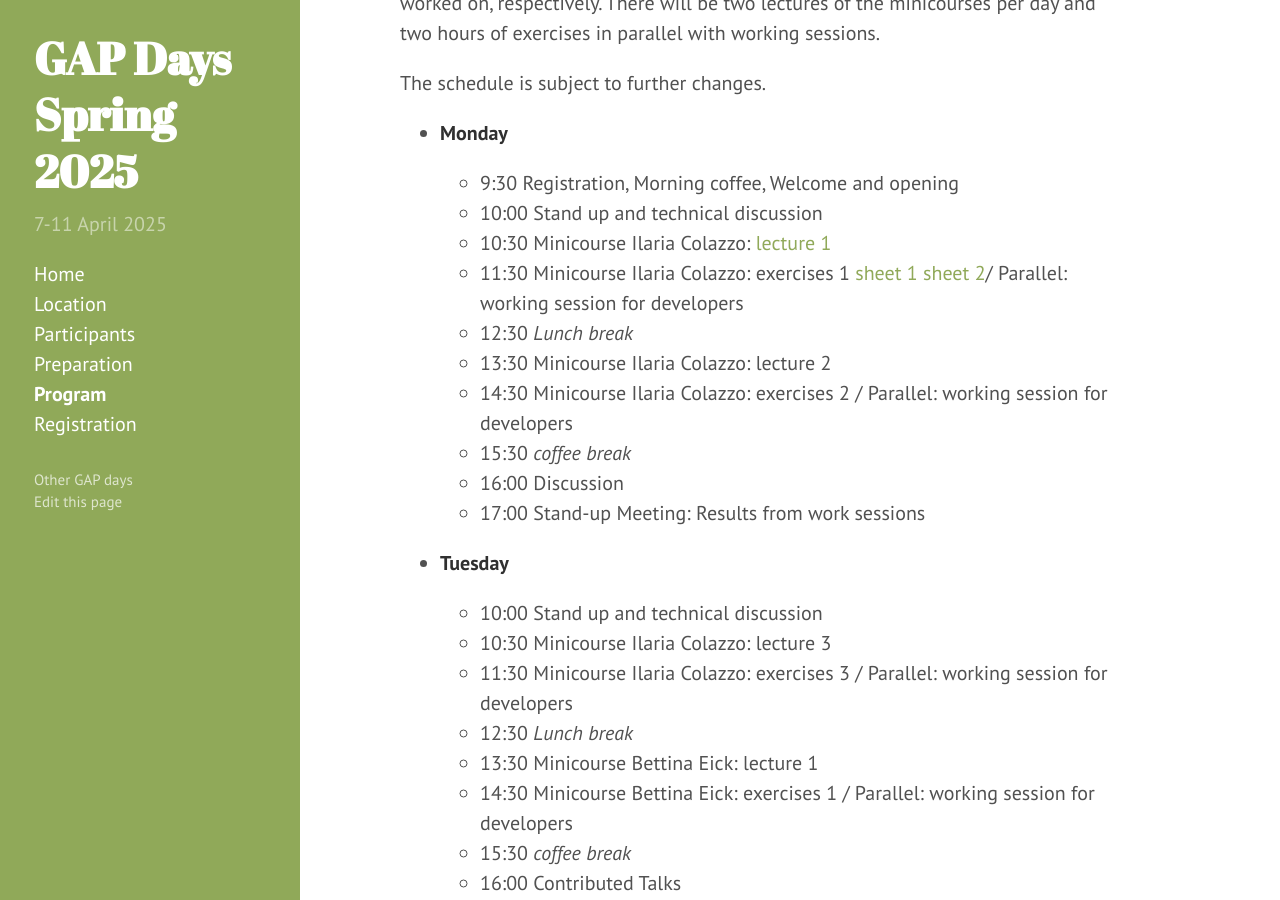
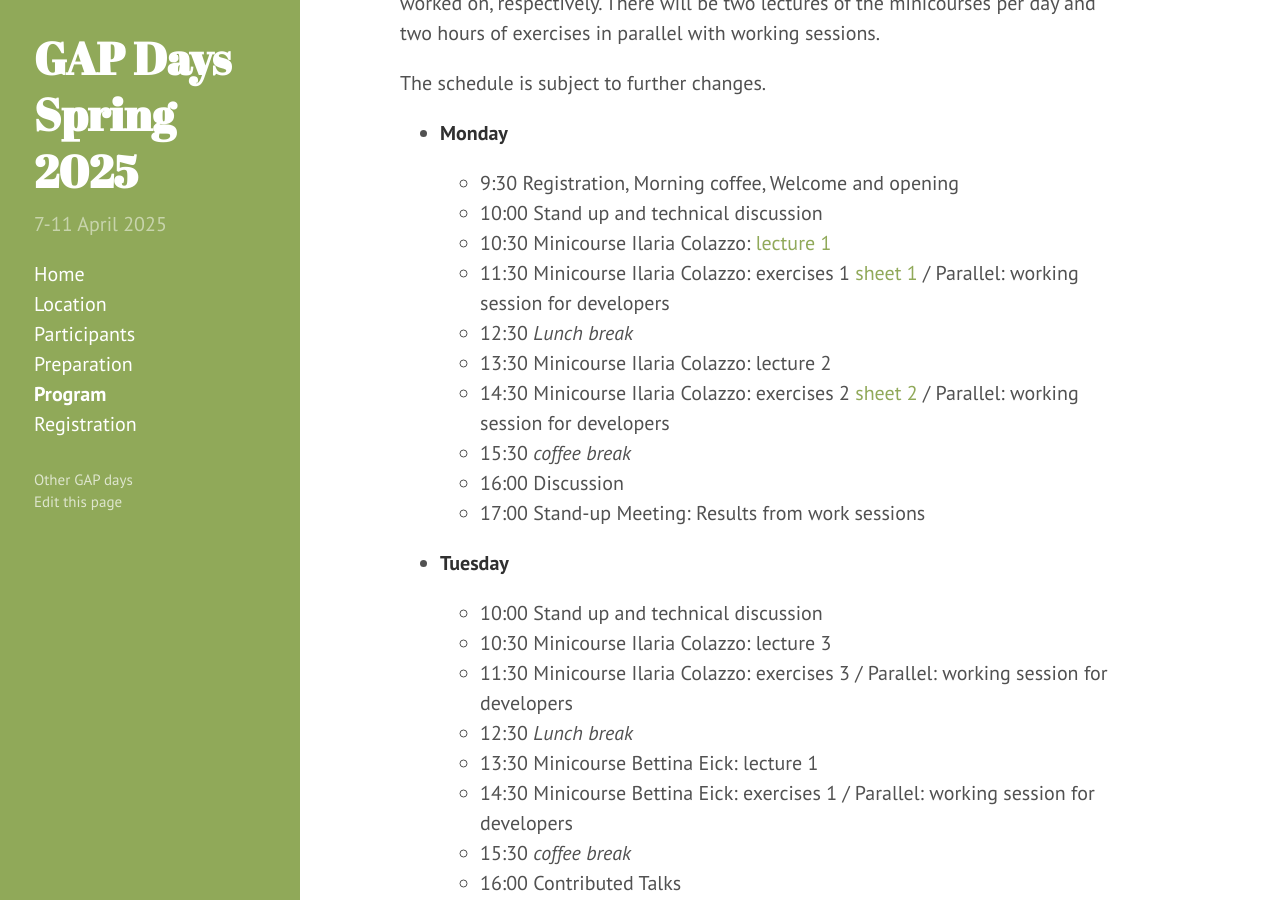
Before and after one commit to gapdays/gapdays2025-spring, a Jekyll site: the page built from program.md, in a window 1280 px wide and 900 px high, scrolled down 1337 px. Built offline with Jekyll 4.4.1, drawn with Linux system fonts in a browser that asks for light colours.

```diff
--- a/program.md
+++ b/program.md
@@ -55,10 +55,10 @@ The schedule is subject to further changes.
   - 9:30 Registration, Morning coffee, Welcome and opening
   - 10:00 Stand up and technical discussion
   - 10:30 Minicourse Ilaria Colazzo: [lecture 1](https://www.ilariacolazzo.info/gap/slides/)
-  - 11:30 Minicourse Ilaria Colazzo: exercises 1 [sheet 1](https://www.ilariacolazzo.info/gap/tutorials/sheet1/) [sheet 2](https://www.ilariacolazzo.info/gap/tutorials/sheet2/)/ Parallel: working session for developers
+  - 11:30 Minicourse Ilaria Colazzo: exercises 1 [sheet 1](https://www.ilariacolazzo.info/gap/tutorials/sheet1/) / Parallel: working session for developers
   - 12:30 *Lunch break*
   - 13:30 Minicourse Ilaria Colazzo: lecture 2
-  - 14:30 Minicourse Ilaria Colazzo: exercises 2 / Parallel: working session for developers
+  - 14:30 Minicourse Ilaria Colazzo: exercises 2 [sheet 2](https://www.ilariacolazzo.info/gap/tutorials/sheet2/) / Parallel: working session for developers
   - 15:30 *coffee break*
   - 16:00 Discussion
   - 17:00 Stand-up Meeting: Results from work sessions
```
